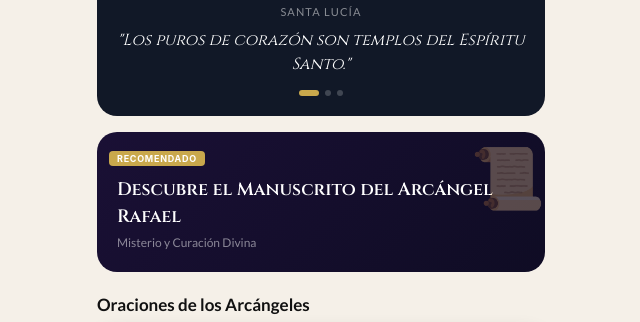
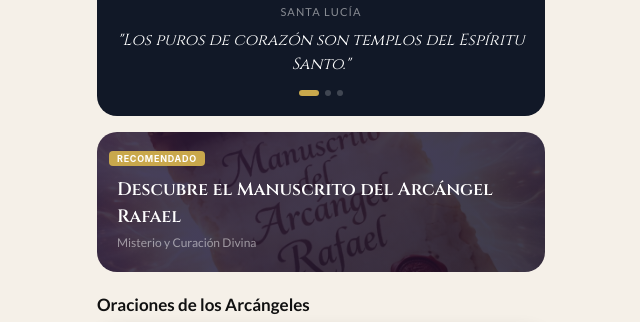
Before and after one commit to vaflx11-stack/oracion-divina, a Next.js app: page /home in a window 1280 px wide. Shown: the part 820-1142 px from the top of the page, without its empty margins (319-959 px from the left). Built offline with nearby package versions, Linux system fonts and the light colour scheme; sample sign-in values are in the browser's storage.

Commit message:
Imagem manuscrito rafael home

```diff
--- a/app/home/page.js
+++ b/app/home/page.js
@@ -154,7 +154,8 @@ export default function HomePage() {
         {/* Destaque Manuscrito */}
         <Link href="/manuscrito" style={{ textDecoration: 'none' }}>
           <div style={{
-            background: 'linear-gradient(135deg, #1a1035, #0f0c24)',
+            background: 'linear-gradient(135deg, #1a1035cc, #0f0c24cc), url(/images/manuscrito-raphael.jpg)',
+          backgroundSize: 'cover', backgroundPosition: 'center',
             borderRadius: '20px', padding: '20px', marginBottom: '20px',
             position: 'relative', overflow: 'hidden',
             minHeight: '140px', display: 'flex', flexDirection: 'column', justifyContent: 'flex-end',
@@ -163,7 +164,7 @@ export default function HomePage() {
             <div style={{ position: 'absolute', top: 12, left: 12 }}>
               <span className="badge badge-recommended">RECOMENDADO</span>
             </div>
-            <div style={{ position: 'absolute', top: 0, right: 0, fontSize: '60px', opacity: 0.3 }}>📜</div>
+
             <h3 style={{ color: 'white', fontSize: '18px', fontWeight: 700, fontFamily: 'Cinzel, serif', marginBottom: '4px' }}>
               Descubre el Manuscrito del Arcángel Rafael
             </h3>
```
